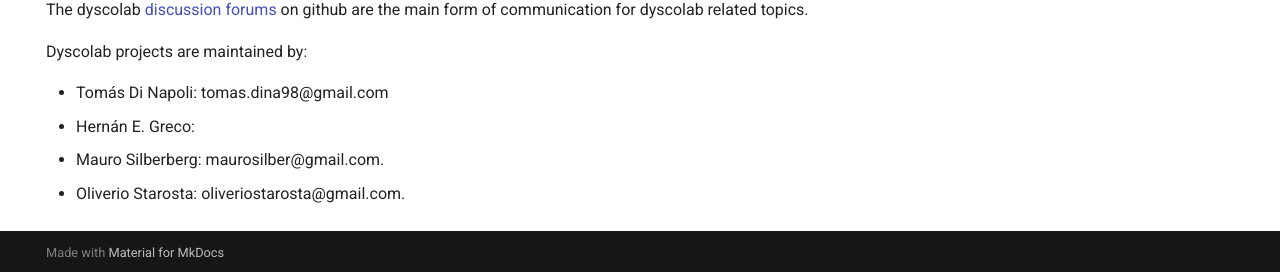
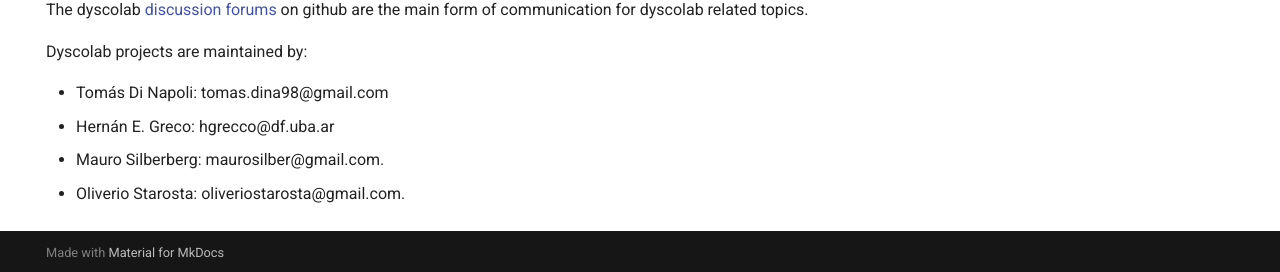
Before and after one commit to dyscolab/dyscolab.github.io, an MkDocs documentation site: the page built from docs/index.md, in a window 1280 px wide and 900 px high, scrolled down 887 px. Shown: the part 625-897 px from the top of the window. Built offline with MkDocs 1.6.1 and Material for MkDocs 9.7.7, drawn with Linux system fonts in a browser that asks for light colours.

Commit message:
added contact info

```diff
--- a/docs/index.md
+++ b/docs/index.md
@@ -74,6 +74,6 @@ The dyscolab [discussion forums](https://github.com/orgs/dyscolab/discussions) o
 Dyscolab projects are maintained by:
 
 - Tomás Di Napoli: tomas.dina98@gmail.com
-- Hernán E. Greco:
+- Hernán E. Greco: hgrecco@df.uba.ar
 - Mauro Silberberg: maurosilber@gmail.com.
 - Oliverio Starosta: oliveriostarosta@gmail.com.
```
